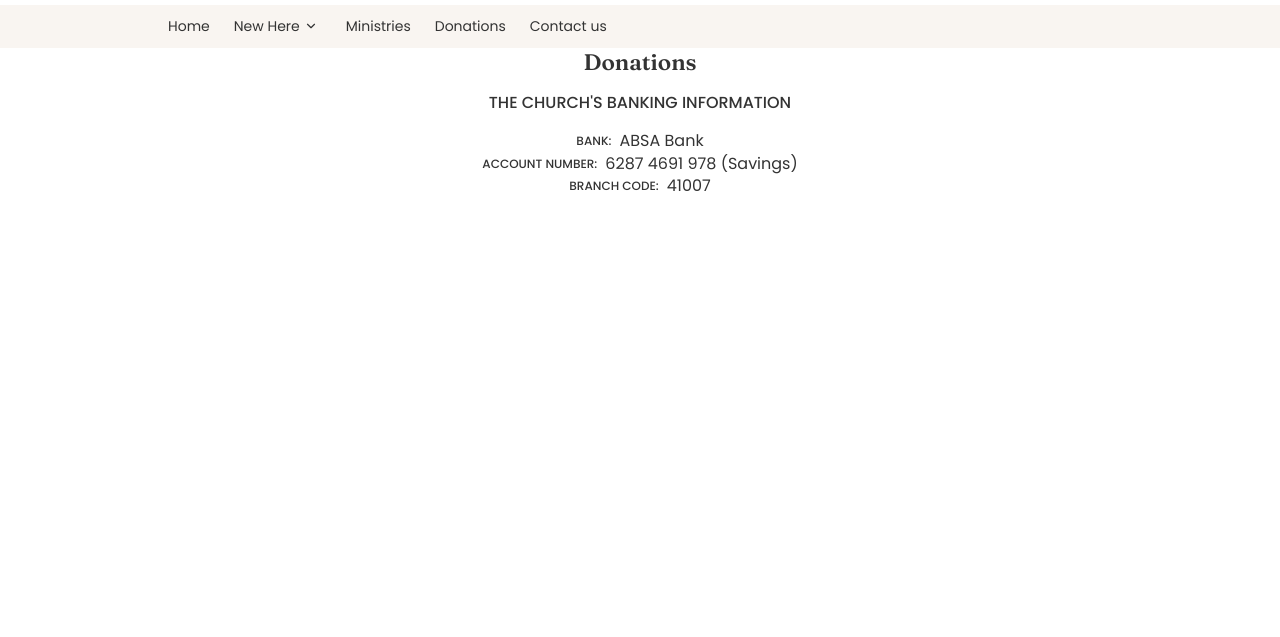
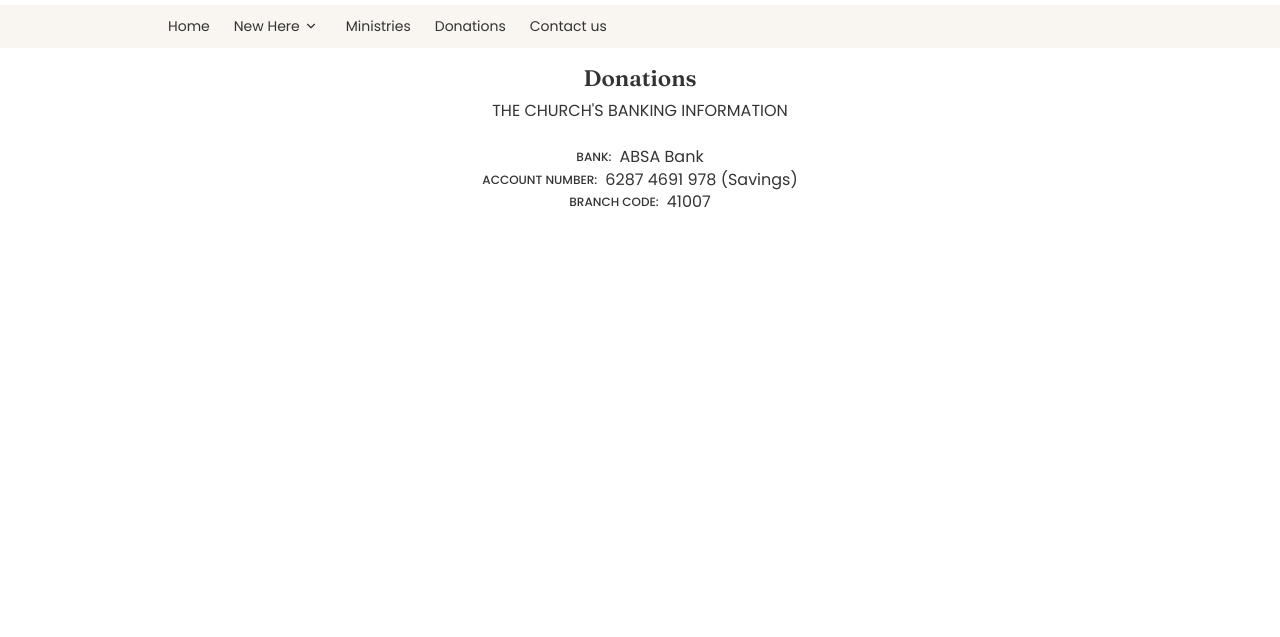
Before and after one commit to clintsayshi/shalom-ce, a Gatsby site: page /donations in a window 1280 px wide. Shown: the part 79-716 px from the top of the page. Built offline with nearby package versions, Linux system fonts and the light colour scheme; Gatsby itself is replaced by a stand-in of ours; some packages are replaced by stand-ins of ours.

Commit message:
added pageHeading class at top

```diff
--- a/src/pages/donations.js
+++ b/src/pages/donations.js
@@ -15,7 +15,7 @@ const DonationsPage = (props) => {
     <Layout>
       <SEO title="Donations" />
 
-      <div className={`pageContainer ${styles.donationsHeader}`}>
+      <div className={`pageContainer pageHeading`}>
         <h2 className="page__title">{data.pageTitle}</h2>
         <p className="page__banner">{data.pageBanner}</p>
       </div>
```
